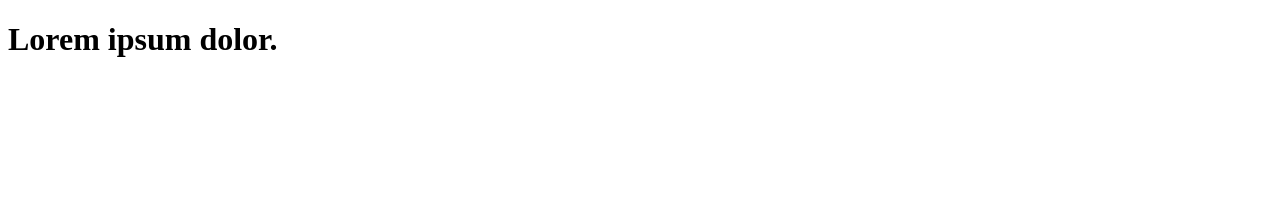
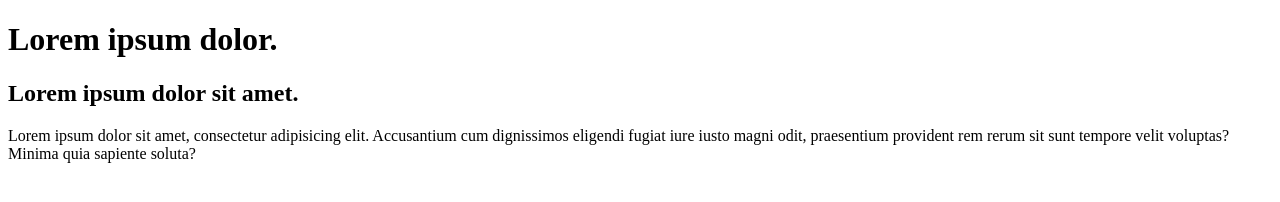
Before and after one commit to vip-89/proiect-ianuarie, a plain HTML site: page index.html in a window 1280 px wide. Drawn offline with Linux system fonts and the light colour scheme.

Commit message:
Am adaugat h2 si p

```diff
--- a/index.html
+++ b/index.html
@@ -6,6 +6,9 @@
 </head>
 <body>
 <h1>Lorem ipsum dolor.</h1>
+<h2>Lorem ipsum dolor sit amet.</h2>
+<p>Lorem ipsum dolor sit amet, consectetur adipisicing elit. Accusantium cum dignissimos eligendi fugiat iure iusto
+    magni odit, praesentium provident rem rerum sit sunt tempore velit voluptas? Minima quia sapiente soluta?</p>
 
 </body>
 </html>
```
